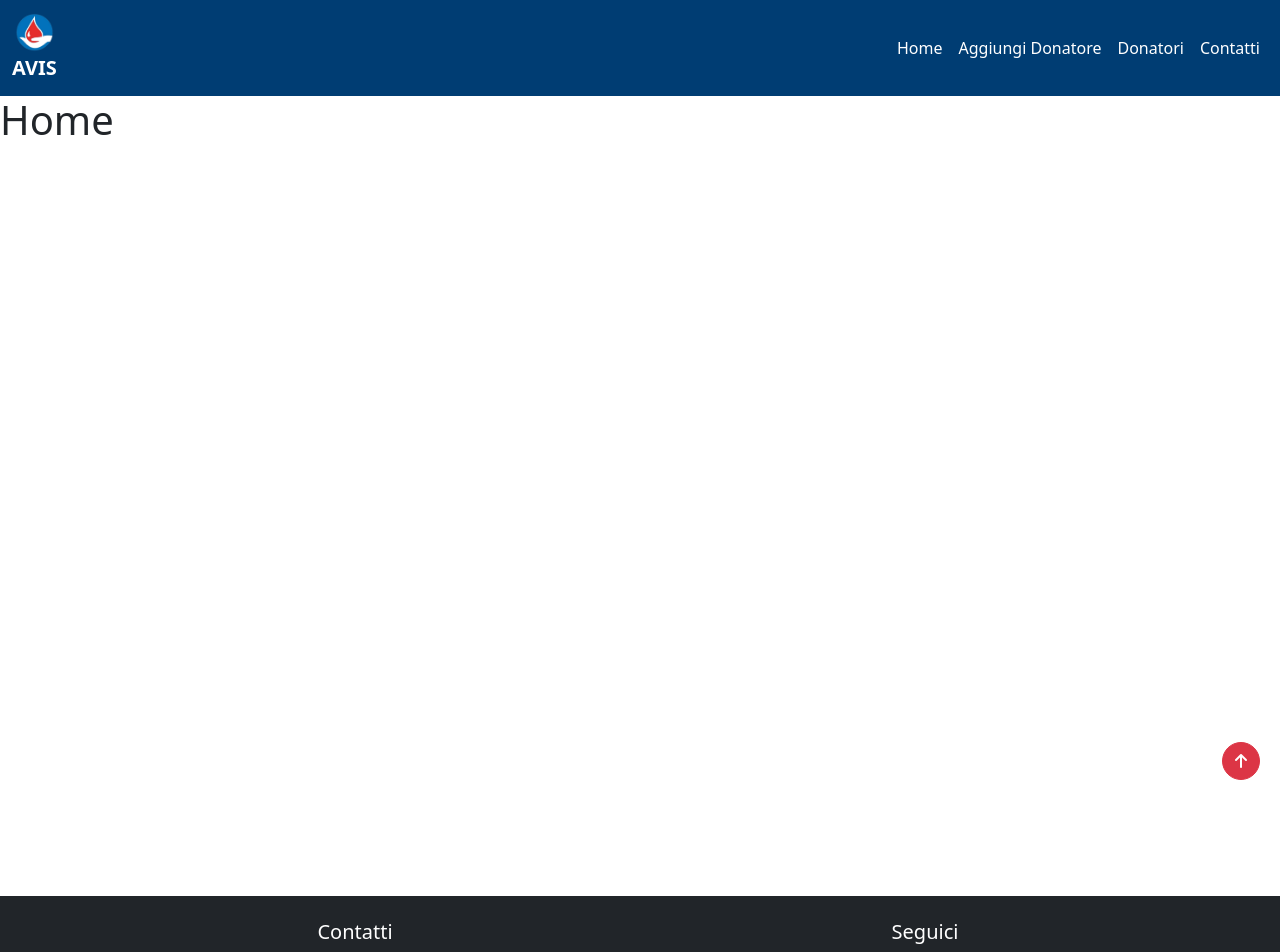
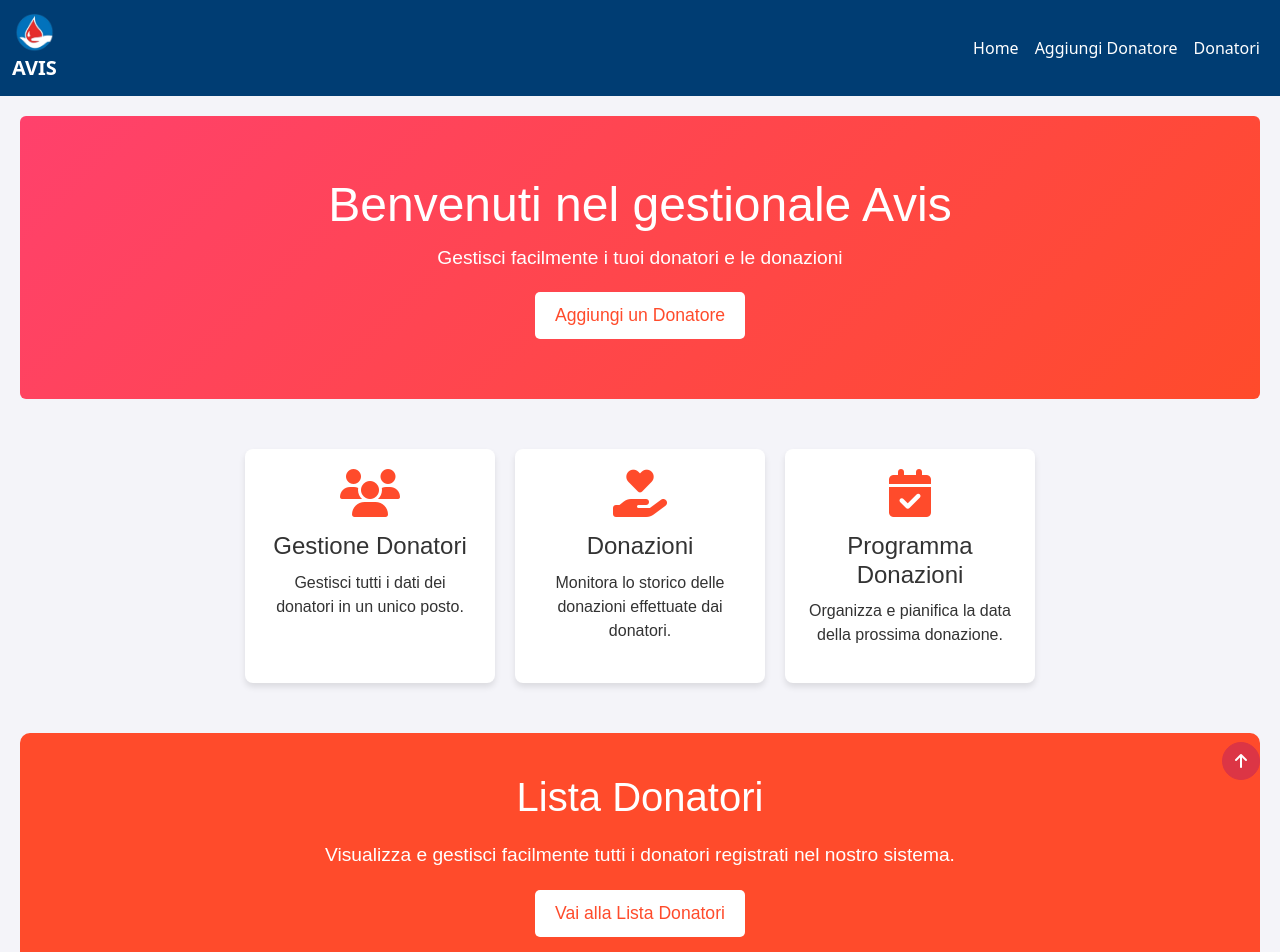
Before and after one commit to AlessandroSottosanti/avis-ui-react, a React (Vite) app: page / in a window 1280 px wide. Shown: the top 952 px of the page. Built offline with nearby package versions, Linux system fonts and the light colour scheme; no server answers.

Commit message:
feat: alertContext & homepage

```diff
--- a/src/App.jsx
+++ b/src/App.jsx
@@ -3,6 +3,7 @@ import HomePage from "./pages/HomePage"
 import AppLayout from "./components/AppLayout"
 import DonatorsGridPage from "./pages/DonatorsGridPage"
 import CreatePage from "./pages/CreatePage"
+import { AlertProvider } from "./contexts/AlertContext"
 
 
 function App() {
@@ -10,14 +11,17 @@ function App() {
   return (
     <>
       <BrowserRouter>
-        <Routes>
-          <Route element={<AppLayout />}>
-            <Route index element={<HomePage />} />
-            <Route path={`/donatores`} element={<DonatorsGridPage />} />
-            <Route path={`/create`} element={<CreatePage />}/>
-          </Route>
+        <AlertProvider>
+          <Routes>
+            <Route element={<AppLayout />}>
+              <Route index element={<HomePage />} />
+              <Route path={`/donators`} element={<DonatorsGridPage />} />
+              <Route path={`/create`} element={<CreatePage />} />
+            </Route>
 
-        </Routes>
+          </Routes>
+        </AlertProvider>
+
       </BrowserRouter>
     </>
   )
--- /dev/null
+++ b/src/components/AppAlert.jsx
@@ -0,0 +1,39 @@
+import { useAlertContext } from "../contexts/AlertContext";
+
+function AppAlert() {
+  const { error, setError } = useAlertContext();
+  const { message, setMessage } = useAlertContext();
+
+  if (!error && !message) return null; // Non mostrare nulla se non ci sono messaggi
+
+  return (
+    <div
+      className="position-fixed top-0 end-0 m-3 p-3 d-flex justify-content-center align-items-center"
+      style={{ zIndex: 1050, minWidth: "250px" }}
+    >
+      {error && (
+        <div className="alert alert-danger text-center">
+          {error}
+          <button
+            type="button"
+            className="btn-close ms-3"
+            onClick={() => setError("")}
+          ></button>
+        </div>
+      )}
+
+      {message && (
+        <div className="alert alert-success text-center">
+          {message}
+          <button
+            type="button"
+            className="btn-close ms-3"
+            onClick={() => setMessage("")}
+          ></button>
+        </div>
+      )}
+    </div>
+  );
+}
+
+export default AppAlert;
--- a/src/components/AppLayout.jsx
+++ b/src/components/AppLayout.jsx
@@ -3,10 +3,18 @@ import AppNavbar from "./AppNavbar";
 import AppFooter from "./AppFooter";
 import ScrollToTopButton from "./ScrollToTopButton";
 
+import { useAlertContext } from "../contexts/AlertContext";
+import AppAlert from "./AppAlert";
+
 function AppLayout() {
+    const { error, message } = useAlertContext(); // Usa il contesto per ottenere gli alert
+
     return (
         <>
             <AppNavbar />
+
+            <AppAlert />
+
             <Outlet />
             <ScrollToTopButton />
             <AppFooter />
--- a/src/components/AppNavbar.jsx
+++ b/src/components/AppNavbar.jsx
@@ -35,15 +35,11 @@ function AppNavbar() {
               </NavLink>
             </li>
             <li className="nav-item">
-              <NavLink className="nav-link" to="/donatores">
+              <NavLink className="nav-link" to="/donators">
                 Donatori
               </NavLink>
             </li>
-            <li className="nav-item">
-              <NavLink className="nav-link" to="/contact">
-                Contatti
-              </NavLink>
-            </li>
+
           </ul>
         </div>
       </div>
--- a/src/components/CreateDonatorForm.jsx
+++ b/src/components/CreateDonatorForm.jsx
@@ -1,9 +1,13 @@
-function CreateDonatorForm({ donatore, gruppiSanguigni, onChange, onSubmit }) {
+
+function CreateDonatorForm({ donatore, gruppiSanguigni, onChange, onSubmit}) {
+
     return (
         <div className="container mt-5">
             <h2 className="text-center">Aggiungi Nuovo Donatore</h2>
             <div className="card shadow-sm p-4">
                 <form onSubmit={onSubmit}>
+
+
                     <div className="mb-3">
                         <label className="form-label">Nome</label>
                         <input
--- a/src/components/DonatoriFIlter.jsx
+++ b/src/components/DonatoriFIlter.jsx
@@ -4,6 +4,7 @@ function DonatoriFilter({ onFilterChange }) {
     const [nome, setNome] = useState("");
     const [cognome, setCognome] = useState("");
     const [gruppoSanguigno, setGruppoSanguigno] = useState("");
+
 
     const handleFilterChange = () => {
         onFilterChange({
@@ -86,10 +87,10 @@ function DonatoriFilter({ onFilterChange }) {
                     </div>
                 </div>
 
-                <div className="row mt-2 mx-1">
+                <div className="row mt-2 mx-1 gap-1">
                     {/* Bottone per applicare i filtri */}
                     <button
-                        className="btn btn-primary col-8"
+                        className="btn btn-primary col-12 col-sm-7"
                         onClick={handleFilterChange}
                     >
                         Applica Filtri
@@ -97,7 +98,7 @@ function DonatoriFilter({ onFilterChange }) {
                     <div className="col-1"></div>
                     {/* Bottone per resettare i filtri */}
                     <button
-                        className="btn btn-secondary ge-1 col-3"
+                        className="btn btn-secondary ge-1 col-12 col-sm-3"
                         onClick={handleResetFilters}
                     >
                         Resetta Filtri
--- /dev/null
+++ b/src/contexts/AlertContext.jsx
@@ -0,0 +1,22 @@
+import { createContext, useState, useContext } from "react";
+
+const AlertContext = createContext();
+
+function AlertProvider({ children }) {
+    const [error, setError] = useState("");
+    const [message, setMessage] = useState("");
+
+    const providerValue = { error, message, setError, setMessage };
+
+    return (
+        <AlertContext.Provider value={providerValue}>
+            {children}
+        </AlertContext.Provider>
+    );
+}
+
+function useAlertContext() {
+    return useContext(AlertContext);
+}
+
+export { AlertProvider, useAlertContext };
--- a/src/index.css
+++ b/src/index.css
@@ -84,3 +84,119 @@ main {
 .hover {
   cursor: pointer;
 }
+
+/* HomePage.css */
+.home-container {
+  font-family: 'Arial', sans-serif;
+  color: #333;
+  background-color: #f4f4f9;
+  text-align: center;
+  padding: 20px;
+}
+
+/* Hero Section */
+.hero-section {
+  background: linear-gradient(135deg, #ff416c, #ff4b2b);
+  color: white;
+  padding: 60px 20px;
+}
+
+.hero-section h1 {
+  font-size: 3rem;
+  margin-bottom: 10px;
+}
+
+.hero-section p {
+  font-size: 1.2rem;
+  margin-bottom: 20px;
+}
+
+.hero-section .btn {
+  background-color: #ffffff;
+  color: #ff4b2b;
+  padding: 10px 20px;
+  font-size: 1.1rem;
+  border: none;
+  cursor: pointer;
+  border-radius: 5px;
+  text-decoration: none;
+}
+
+.hero-section .btn:hover {
+  background-color: #ff4b2b;
+  color: white;
+}
+
+/* Features Section */
+.features {
+  display: flex;
+  justify-content: center;
+  gap: 20px;
+  margin-top: 50px;
+}
+
+.feature-item {
+  background-color: #ffffff;
+  padding: 20px;
+  border-radius: 8px;
+  box-shadow: 0 4px 6px rgba(0, 0, 0, 0.1);
+  width: 250px;
+  text-align: center;
+}
+
+.feature-item i {
+  font-size: 3rem;
+  color: #ff4b2b;
+  margin-bottom: 15px;
+}
+
+.feature-item h3 {
+  font-size: 1.5rem;
+  margin-bottom: 10px;
+}
+
+.feature-item p {
+  font-size: 1rem;
+}
+
+/* Call to Action */
+.call-to-action {
+  background-color: #ff4b2b;
+  color: white;
+  padding: 40px 20px;
+  margin-top: 50px;
+  border-radius: 10px;
+}
+
+.call-to-action h2 {
+  font-size: 2.5rem;
+  margin-bottom: 20px;
+}
+
+.call-to-action p {
+  font-size: 1.2rem;
+  margin-bottom: 20px;
+}
+
+.call-to-action .btn {
+  background-color: #ffffff;
+  color: #ff4b2b;
+  padding: 10px 20px;
+  font-size: 1.1rem;
+  border: none;
+  cursor: pointer;
+  border-radius: 5px;
+  text-decoration: none;
+}
+
+.call-to-action .btn:hover {
+  background-color: #ff4b2b;
+  color: white;
+}
+
+/* Footer */
+.footer {
+  margin-top: 60px;
+  font-size: 1rem;
+  color: #777;
+}
--- a/src/pages/CreatePage.jsx
+++ b/src/pages/CreatePage.jsx
@@ -2,11 +2,13 @@ import { useState } from "react";
 import { useNavigate } from "react-router-dom";
 import axios from "axios";
 import CreateDonatorForm from "../components/CreateDonatorForm";
+import { useAlertContext } from "../contexts/AlertContext";
 
 const apiUrl = import.meta.env.VITE_API_URL;
 
 function CreatePage() {
     const navigate = useNavigate();
+    const { setError, setMessage } = useAlertContext(); // Usa il contesto per gestire gli alert
     const [donatore, setDonatore] = useState({
         nome: "",
         cognome: "",
@@ -20,22 +22,38 @@ function CreatePage() {
         const { name, value } = e.target;
         setDonatore({ ...donatore, [name]: value });
     };
+
     const handleSubmit = (e) => {
         e.preventDefault();
 
+        // Controllo campi obbligatori
         if (!donatore.nome || !donatore.cognome || !donatore.gruppoSanguigno || !donatore.ultimaDonazione) {
-            alert("Tutti i campi sono obbligatori!");
+            setError("Tutti i campi sono obbligatori!");
+
+            // Rimuovi il messaggio di errore dopo 5 secondi
+            setTimeout(() => {
+                setError("");
+            }, 5000);
             return;
         }
 
+        // Invio del donatore al server
         axios.post(`${apiUrl}/donatori`, donatore)
             .then(() => {
-                alert("Donatore aggiunto con successo!");
-                navigate("/"); // Torna alla lista
+                setMessage("Donatore aggiunto con successo!");
+                navigate("/donators"); // Torna alla lista
+
+                setTimeout(() => {
+                    setMessage("");
+                }, 5000);
             })
             .catch(error => {
                 console.error("Errore nell'inserimento:", error);
-                alert("Errore nell'inserimento del donatore");
+                setError("Errore nell'inserimento del donatore");
+
+                setTimeout(() => {
+                    setError("");
+                }, 5000);
             });
     };
 
@@ -46,6 +64,8 @@ function CreatePage() {
                 gruppiSanguigni={gruppiSanguigni}
                 onChange={handleChange}
                 onSubmit={handleSubmit}
+                setError={setError}
+                setMessage={setMessage}
             />
         </main>
     );
--- a/src/pages/HomePage.jsx
+++ b/src/pages/HomePage.jsx
@@ -1,9 +1,46 @@
-function HomePage(){
+import { Link } from "react-router-dom";
+
+function HomePage() {
     return (
-        <main>
-            <h1>Home</h1>
+        <main className="home-container">
+            {/* Sezione Call to Action */}
+
+            <section className="hero-section rounded">
+                <div className="hero-content">
+                    <h1>Benvenuti nel gestionale Avis</h1>
+                    <p>Gestisci facilmente i tuoi donatori e le donazioni</p>
+                    <Link to="/create" className="btn btn-primary">Aggiungi un Donatore</Link>
+                </div>
+            </section>
+
+
+            {/* Sezione Features */}
+            <section className="features">
+                <div className="feature-item">
+                    <i className="fa-solid fa-users"></i>
+                    <h3>Gestione Donatori</h3>
+                    <p>Gestisci tutti i dati dei donatori in un unico posto.</p>
+                </div>
+                <div className="feature-item">
+                    <i className="fa-solid fa-hand-holding-heart"></i>
+                    <h3>Donazioni</h3>
+                    <p>Monitora lo storico delle donazioni effettuate dai donatori.</p>
+                </div>
+                <div className="feature-item">
+                    <i className="fa-solid fa-calendar-check"></i>
+                    <h3>Programma Donazioni</h3>
+                    <p>Organizza e pianifica la data della prossima donazione.</p>
+                </div>
+            </section>
+
+            <section className="call-to-action">
+                <h2>Lista Donatori</h2>
+                <p>Visualizza e gestisci facilmente tutti i donatori registrati nel nostro sistema.</p>
+                <Link to="/donators" className="btn btn-success">Vai alla Lista Donatori</Link>
+            </section>
+
         </main>
-    )
+    );
 }
 
 export default HomePage;
```
